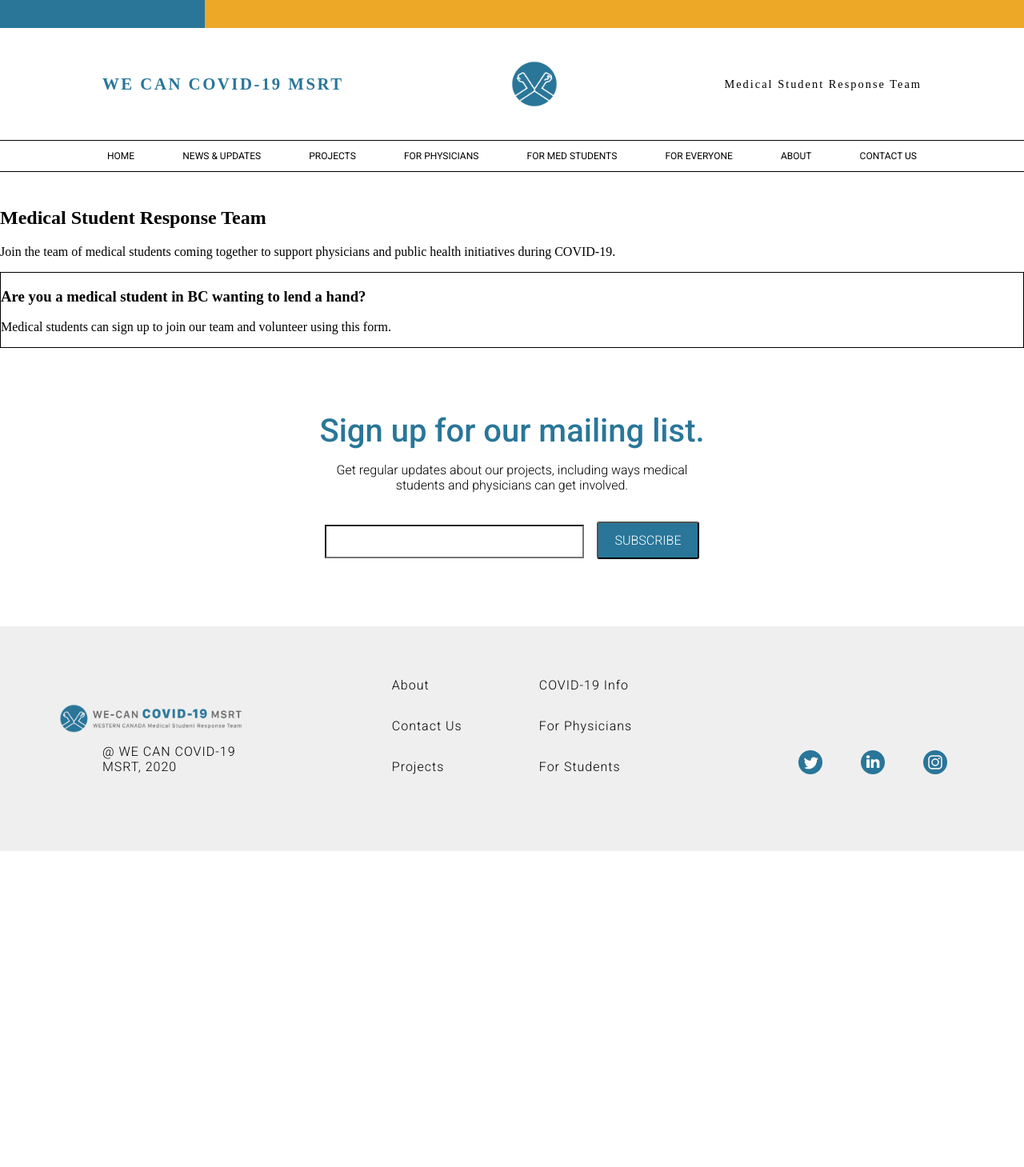
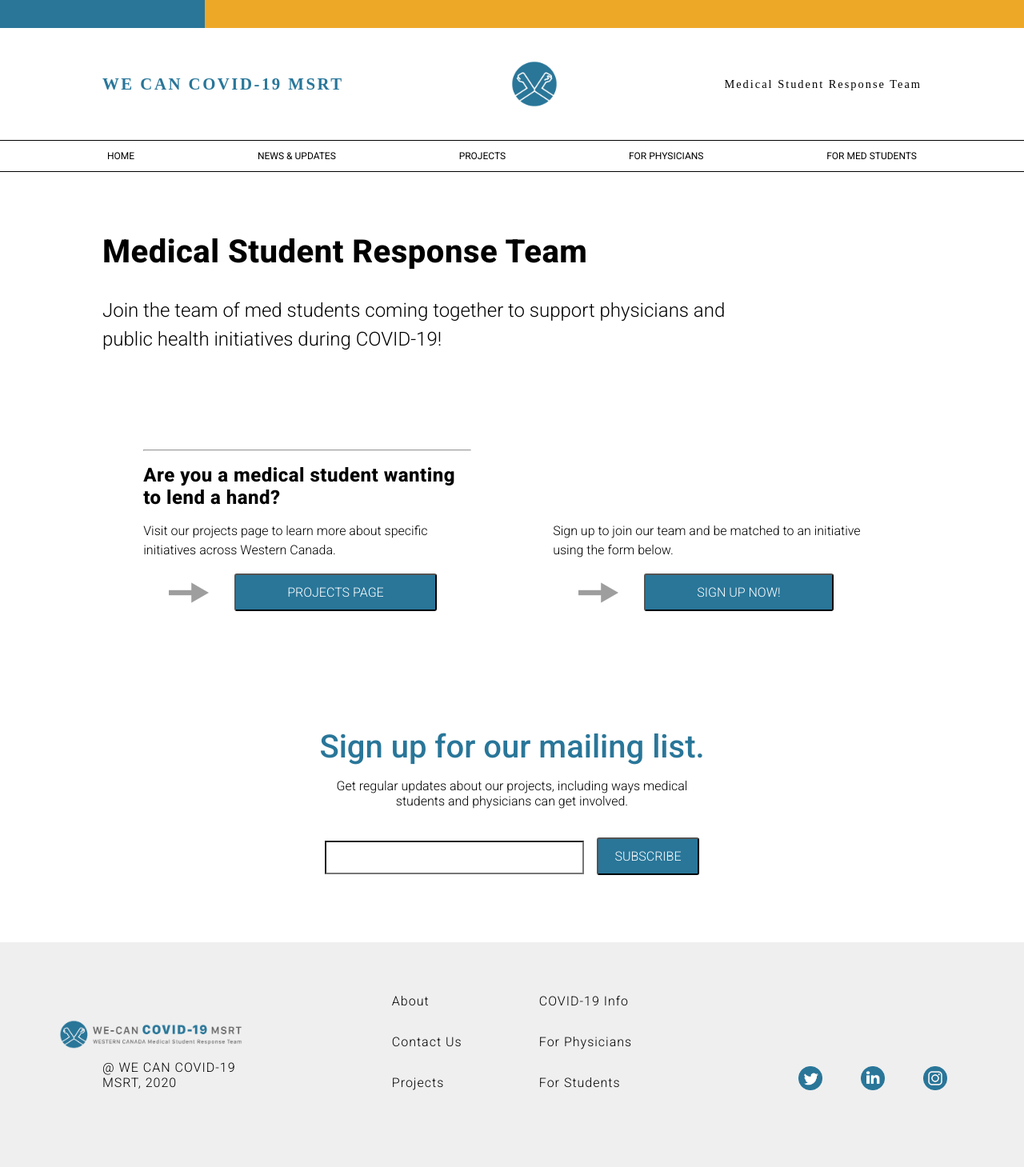
Before and after one commit to wecanmsrt/bcmsrt.github.io, a Jekyll site: the page built from students.html, in a window 1280 px wide. Shown: the whole page at 80% size. Built offline with Jekyll 4.4.1, drawn with Linux system fonts in a browser that asks for light colours; some web fonts are replaced; before the commit the page ends 1064 px from its top, so only the background shows below that.

Commit message:
students page, sign up button on projects

```diff
--- a/_includes/navigation.html
+++ b/_includes/navigation.html
@@ -29,10 +29,10 @@
           <a class="nav-item highlight-link" href="/updates">NEWS & UPDATES</a>
           <a class="nav-item highlight-link" href="/projects">PROJECTS</a>
           <a class="nav-item highlight-link" href="/physicians">FOR PHYSICIANS</a>
-          <a class="nav-item highlight-link" href="/volunteer">FOR MED STUDENTS</a>
-          <a class="nav-item highlight-link" href="/everyone">FOR EVERYONE</a>
-          <a class="nav-item highlight-link" href="/about">ABOUT</a>
-          <a class="nav-item highlight-link" href="/contact">CONTACT US</a>
+          <a class="nav-item highlight-link" href="/students">FOR MED STUDENTS</a>
+<!--          <a class="nav-item highlight-link" href="/everyone">FOR EVERYONE</a>-->
+<!--          <a class="nav-item highlight-link" href="/about">ABOUT</a>-->
+<!--          <a class="nav-item highlight-link" href="/contact">CONTACT US</a>-->
         </div>
       </div>
     </div>
--- a/_sass/main.scss
+++ b/_sass/main.scss
@@ -958,11 +958,16 @@
         padding-left: 2em;
       }
 
+      .project-sign-up-btn {
+        padding-top: 1em;
+        display: flex;
+        justify-content: flex-end;
+      }
     }
   }
 }
 
-.physician-support {
+.support-forms {
   margin-top: 4rem;
   display: flex;
   justify-content: space-around;
@@ -975,11 +980,14 @@
   .online-form {
     display: flex;
     flex-direction: column;
-    justify-content: space-between;
-    margin: 1em;
+    justify-content: space-around;
+    margin: 3em;
     width: 40%;
     min-width: 280px;
-    min-height: 300px;
+
+    @media screen and (max-width: $transition-width-mobile) {
+      margin: 1em;
+    }
 
     h1 {
       font-size: 1.5rem;
@@ -993,4 +1001,8 @@
       line-height: 1.5em;
     }
   }
+
+  .flex-end {
+    justify-content: flex-end;
+  }
 }
--- a/students.html
+++ b/students.html
@@ -3,11 +3,36 @@
 title: Students
 permalink: /students/
 ---
-<h2>Medical Student Response Team</h2>
-<p>Join the team of medical students coming together to support physicians and public health initiatives during COVID-19.</p>
 
-<div style="border: 1px solid black">
-  <h3>Are you a medical student in BC wanting to lend a hand?</h3>
-  <p>Medical students can sign up to join our team and volunteer using <a target="_blank" href="https://forms.gle/HuHVxpsCuT1jLLvi8
-">this form</a>.</p>
+<div class="container">
+  <div class="page-title">
+    <h1>Medical Student Response Team</h1>
+    <p>Join the team of med students coming together to support physicians and public health initiatives during COVID-19!</p>
+  </div>
+
+  <div class="support-forms">
+    <div class="online-form">
+      <div>
+        <hr>
+        <h1>Are you a medical student wanting to lend a hand?</h1>
+        <p>Visit our projects page to learn more about specific initiatives across Western Canada.</p>
+      </div>
+      <div class="sign-up-form">
+        <img src="/assets/images/right-arrow.png">
+        <input id="email-submit-btn" type="button" value="PROJECTS PAGE"
+               onclick="window.open('/projects', '_self');"/>
+      </div>
+    </div>
+
+    <div class="online-form flex-end">
+      <div>
+        <p>Sign up to join our team and be matched to an initiative using the form below.</p>
+      </div>
+      <div class="sign-up-form">
+        <img src="/assets/images/right-arrow.png">
+        <input id="email-submit-btn" type="button" value="SIGN UP NOW!"
+               onclick="window.open('https://forms.gle/HuHVxpsCuT1jLLvi8', '_blank');"/>
+      </div>
+    </div>
+  </div>
 </div>
```
Also changed, not shown: assets/js/projects.js (+16 -2 lines), physicians.html (+2 -14 lines), assets/images/Website Mockup_For Med Students.png (added).
